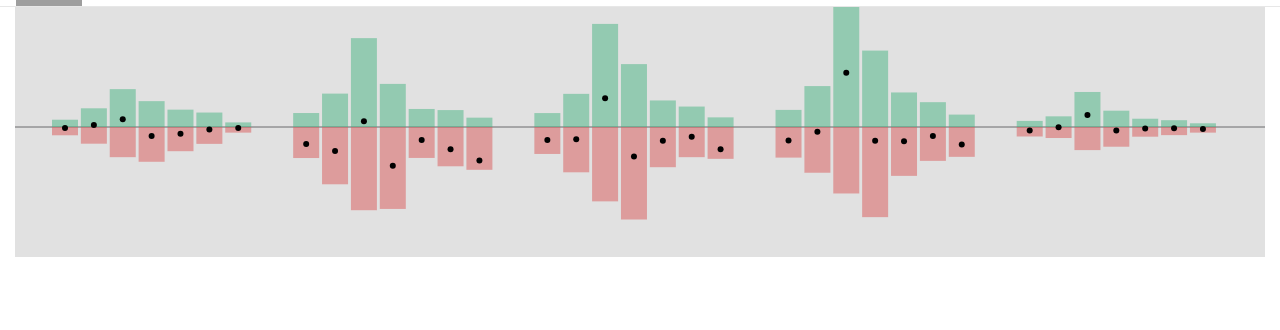
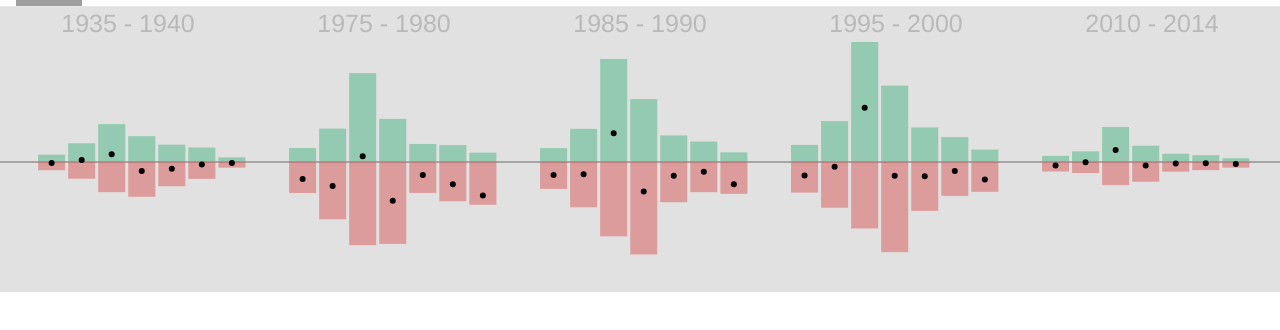
Before and after one commit to NYCPlanning/labs-migration-viz, a website: page index.html in a window 1280 px wide. Shown: the part 44-374 px from the top of the page. Drawn offline with nearby package versions, Linux system fonts and the light colour scheme; grey boxes are pictures that could not be loaded.

Commit message:
add year range labels

```diff
--- a/css/styles.css
+++ b/css/styles.css
@@ -1,6 +1,10 @@
 /*body { background: #2c2c2c; }*/
 
-svg { background: #e1e1e1; }
+svg {
+  background: #e1e1e1;
+  margin-left: -15px;
+  margin-right: -15px;
+}
 
 .bar { fill: steelblue; }
 
@@ -20,6 +24,20 @@ svg { background: #e1e1e1; }
   margin-top: 50px;
 }
 
+/*Since bootstrap can't do 20% wide columns, use this class that mimics col-XX-xx for the year labels*/
+.year-label {
+  text-align: center;
+  position: relative;
+  min-height: 1px;
+  padding-right: 15px;
+  padding-left: 15px;
+  width: 20%;
+  float:left;
+  font-size: 25px;
+  background: #e1e1e1;
+  color: #b9b9b9;
+  font-weight: 200;
+}
 
 /*Common DCP Navbar*/
 .navbar-collapse.collapsing, .navbar-collapse.in, .navbar-default {
--- a/index.html
+++ b/index.html
@@ -29,12 +29,11 @@
   </nav>
   <div class="container-fluid">
     <div class="row">
-      <div class="col-sm-2 first"></div>
-      <div class="col-sm-2 second"></div>
-      <div class="col-sm-2 third"></div>
-      <div class="col-sm-2 fourth"></div>
-      <div class="col-sm-2 fifth"></div>
-      <div class="col-sm-2 sixth"></div>
+      <div class="year-label">1935 - 1940</div>
+      <div class="year-label">1975 - 1980</div>
+      <div class="year-label">1985 - 1990</div>
+      <div class="year-label">1995 - 2000</div>
+      <div class="year-label">2010 - 2014</div>
     </div>
   </div>
   <script src="//d3js.org/d3.v4.min.js">
--- a/js/scripts.js
+++ b/js/scripts.js
@@ -9,7 +9,7 @@ function updateChart() {
 
   // set the dimensions and margins of the graph
   var margin = { top: 20, right: 10, bottom: 30, left: 10 };
-  var width = clientRect.width - 30 - margin.left - margin.right;
+  var width = clientRect.width;
   var height = 250 - margin.top - margin.bottom;
 
   // x scale to render each chart across the same axis
@@ -52,16 +52,14 @@ function updateChart() {
     .attr('class', 'subbox')
     .merge(g)
     .attr('transform', function (d) {
-      return 'translate(' + (outerX(d) + margin.left ) + ',' + margin.top + ')';
+      return 'translate(' + (outerX(d) + margin.left) + ',' + margin.top + ')';
     });
 
   // append the inflow rectangles
   var ins = svg.selectAll('g').selectAll('.in')
-    .data(function(d) {
+    .data(function (d) {
       return currentData[d];
     });
-
-  //console.log(g, ins)
 
   ins
     .enter()
```
